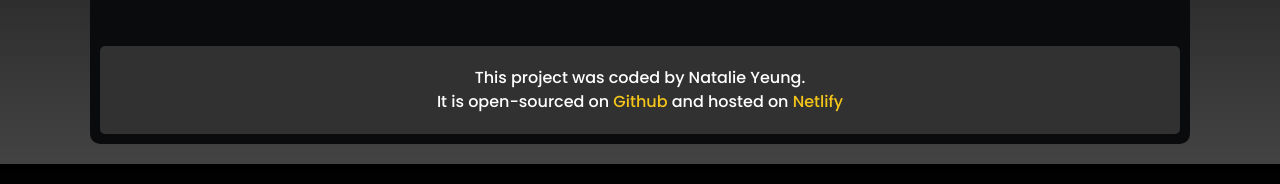
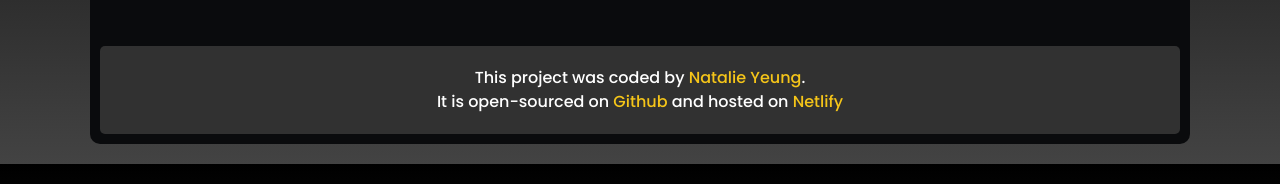
Before and after one commit to nataliey16/search-engine-react-movies, a React (Create React App) app: page / in a window 1280 px wide. Shown: the part 360-544 px from the top of the page. Built offline with nearby package versions, Linux system fonts and the light colour scheme; no server answers.

Commit message:
Added css to my name

```diff
--- a/src/App.css
+++ b/src/App.css
@@ -40,3 +40,7 @@
   color: white;
   text-decoration: none;
 }
+
+.App .my-name {
+  color: #f5c519;
+}
--- a/src/App.js
+++ b/src/App.js
@@ -7,7 +7,8 @@ function App() {
       <div className="background-img"></div>
       <Movies />
       <footer>
-        This project was coded by Natalie Yeung.
+        This project was coded by {"  "}
+        <span className="my-name">Natalie Yeung</span>.
         <br />
         It is open-sourced on {"  "}
         <a
```
